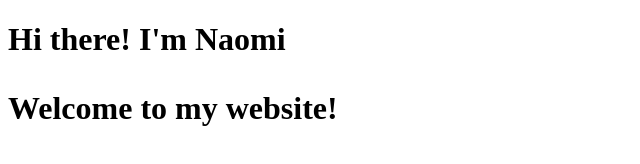
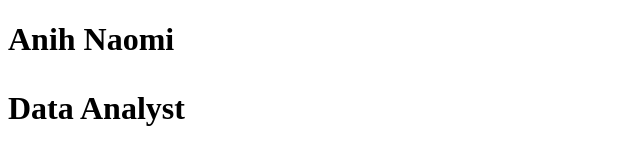
Before and after one commit to Naomi-del/Naomi-del.github.io, a plain HTML site: page index.html in a window 1280 px wide. Shown: the whole page, without its empty margins (0-640 px from the left). Drawn offline with Linux system fonts and the light colour scheme.

Commit message:
Update index.html

```diff
--- a/index.html
+++ b/index.html
@@ -6,8 +6,9 @@
   </head>
 
 <body>
-  <h1> Hi there! I'm Naomi </body>
+  <h1> Anih Naomi </body>
 
-  <p> Welcome to my website! </p>
+  <p> Data Analyst </p>
 </body>
+
 </html>
```
